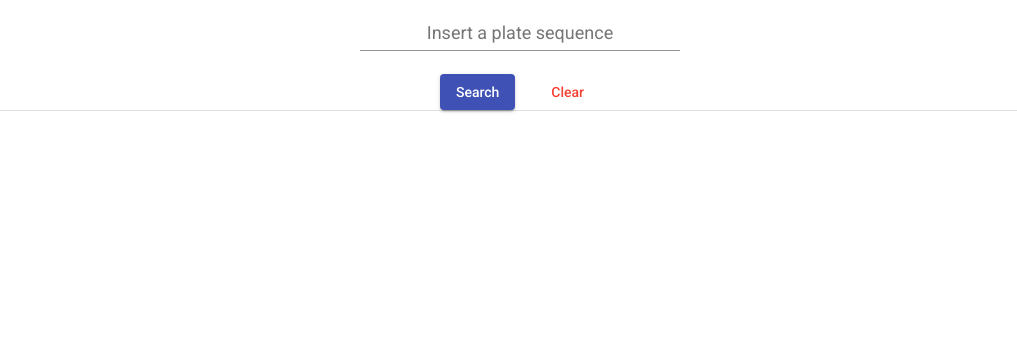
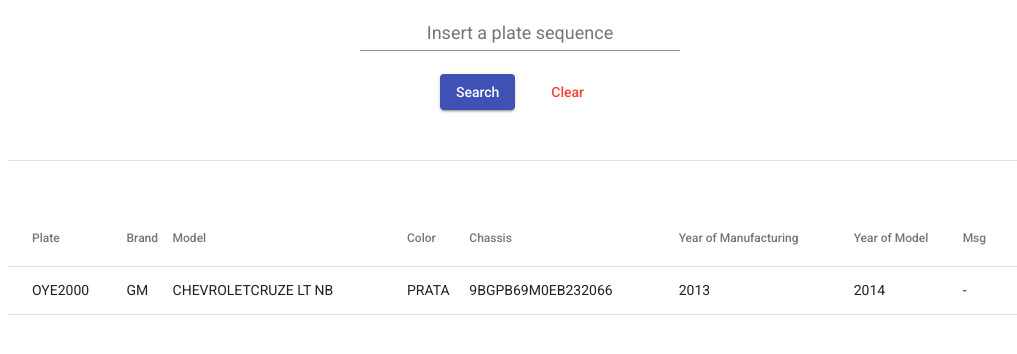
Before and after one commit to raphaelalvarenga/desafio-sazso, an Angular app: page / in a window 1280 px wide. Shown: the top 354 px of the page, without its empty margins (120-1137 px from the left). Built offline with nearby package versions, Linux system fonts and the light colour scheme.

Commit message:
Created the structure to display the vehicle data in the consult page. All data used is static and no API request has been made yet.

```diff
--- a/src/app/classes/vehicle.class.ts
+++ b/src/app/classes/vehicle.class.ts
@@ -7,6 +7,26 @@ export class Vehicle {
     private _color: string;
     private _yearManufactur: number;
     private _yearModel: number;
+
+    constructor(
+        msg: string,
+        plate: string,
+        chassis: string,
+        brand: string,
+        model: string,
+        color: string,
+        yearManufactur: number,
+        yearModel: number
+    ) {
+        this._msg = msg;
+        this._plate = plate;
+        this._chassis = chassis;
+        this._brand = brand;
+        this._model = model;
+        this._color = color;
+        this._yearManufactur = yearManufactur;
+        this._yearModel = yearModel;
+    }
 
     get msg() {
         return this._msg;
--- a/src/app/consulta/consulta.component.css
+++ b/src/app/consulta/consulta.component.css
@@ -0,0 +1,14 @@
+.div-input {
+    margin-bottom: 50px;
+}
+
+mat-form-field {
+    width: 320px;
+    font-size: 18px;
+    text-align: center;
+}
+
+table {
+    width: 80%;
+    margin: auto;
+}
--- a/src/app/consulta/consulta.component.html
+++ b/src/app/consulta/consulta.component.html
@@ -1,5 +1,6 @@
+<div class = "div-input">
     <div fxLayoutAlign = "center">
-    <mat-form-field style="width: 320px; font-size: 18px; text-align: center;">
+        <mat-form-field class="mat-form-field">
             <mat-label>Insert a plate sequence</mat-label>
             <input matInput type="text" [formControl] = "inputForm">
         </mat-form-field>
@@ -14,5 +15,89 @@
             <button mat-button color = "warn">Clear</button>
         </div>
     </div>
+</div>
 
+<div class = "div-mat-divider">
     <mat-divider></mat-divider>
+</div>
+
+<table mat-table [dataSource] = "tableData" *ngIf = "screenWidth > 900; else listData">
+    <ng-container matColumnDef = "plate">
+        <th mat-header-cell *matHeaderCellDef>Plate</th>
+        <td mat-cell *matCellDef = "let element">{{ element.plate }} </td>
+    </ng-container>
+
+    <ng-container matColumnDef = "brand">
+        <th mat-header-cell *matHeaderCellDef>Brand</th>
+        <td mat-cell *matCellDef = "let element">{{ element.brand }}</td>
+    </ng-container>
+
+    <ng-container matColumnDef = "model">
+        <th mat-header-cell *matHeaderCellDef>Model</th>
+        <td mat-cell *matCellDef = "let element">{{ element.model }}</td>
+    </ng-container>
+
+    <ng-container matColumnDef = "color">
+        <th mat-header-cell *matHeaderCellDef>Color</th>
+        <td mat-cell *matCellDef = "let element">{{ element.color }}</td>
+    </ng-container>
+
+    <ng-container matColumnDef = "chassis">
+        <th mat-header-cell *matHeaderCellDef>Chassis</th>
+        <td mat-cell *matCellDef = "let element">{{ element.chassis }}</td>
+    </ng-container>
+
+    <ng-container matColumnDef = "yearManufactur">
+        <th mat-header-cell *matHeaderCellDef>Year of Manufacturing</th>
+        <td mat-cell *matCellDef = "let element">{{ element.yearManufactur }}</td>
+    </ng-container>
+
+    <ng-container matColumnDef = "yearModel">
+        <th mat-header-cell *matHeaderCellDef>Year of Model</th>
+        <td mat-cell *matCellDef = "let element">{{ element.yearModel }}</td>
+    </ng-container>
+
+    <ng-container matColumnDef = "msg">
+        <th mat-header-cell *matHeaderCellDef>Msg</th>
+        <td mat-cell *matCellDef = "let element">{{ element.msg }}</td>
+    </ng-container>
+
+    <tr mat-header-row *matHeaderRowDef="displayedColumns"></tr>
+    <tr mat-row *matRowDef="let row; columns: displayedColumns;"></tr>
+</table>
+
+<ng-template #listData>
+    <mat-list role = "list">
+        <mat-list-item role = "listitem">
+            <strong>Plate:</strong> &nbsp; {{ tableData[0].plate }}
+        </mat-list-item>
+
+        <mat-list-item role = "listitem">
+            <strong>Brand:</strong> &nbsp; {{ tableData[0].brand }}
+        </mat-list-item>
+
+        <mat-list-item role = "listitem">
+            <strong>Model:</strong> &nbsp; {{ tableData[0].model }}
+        </mat-list-item>
+
+        <mat-list-item role = "listitem">
+            <strong>Color:</strong> &nbsp; {{ tableData[0].color }}
+        </mat-list-item>
+
+        <mat-list-item role = "listitem">
+            <strong>Chassis:</strong> &nbsp; {{ tableData[0].chassis }}
+        </mat-list-item>
+
+        <mat-list-item role = "listitem">
+            <strong>Year of Manufacturing:</strong> &nbsp; {{ tableData[0].yearManufactur }}
+        </mat-list-item>
+
+        <mat-list-item role = "listitem">
+            <strong>Year of Model:</strong> &nbsp; {{ tableData[0].yearModel }}
+        </mat-list-item>
+
+        <mat-list-item role = "listitem">
+            <strong>Msg:</strong> &nbsp; {{ tableData[0].msg }}
+        </mat-list-item>
+    </mat-list>
+</ng-template>
--- a/src/app/consulta/consulta.component.ts
+++ b/src/app/consulta/consulta.component.ts
@@ -10,12 +10,19 @@ import { FormControl } from '@angular/forms';
 export class ConsultaComponent implements OnInit {
 
   vehicle: Vehicle;
+  tableData: Array<Vehicle> = [];
   input: string;
   inputForm = new FormControl('');
+  screenWidth: number;
+
+  displayedColumns: string[] = ['plate', 'brand', 'model', 'color', 'chassis', 'yearManufactur', 'yearModel', 'msg'];
 
   constructor() { }
 
   ngOnInit(): void {
+    this.screenWidth = window.innerWidth;
+    this.vehicle = new Vehicle('-', 'OYE2000', '9BGPB69M0EB232066', 'GM', 'CHEVROLETCRUZE LT NB', 'PRATA', 2013, 2014);
+    this.tableData.push(this.vehicle);
   }
 
 }
--- a/src/styles.css
+++ b/src/styles.css
@@ -2,3 +2,9 @@
 
 html, body { height: 100%; }
 body { margin: 0; font-family: Roboto, "Helvetica Neue", sans-serif; }
+
+.div-mat-divider {
+    width: 80%;
+    margin: auto;
+    margin-bottom: 50px;
+}
```
Also changed, not shown: src/app/app.module.ts (+6 -1 lines). Lines whose indentation alone changed are shown as unchanged.
